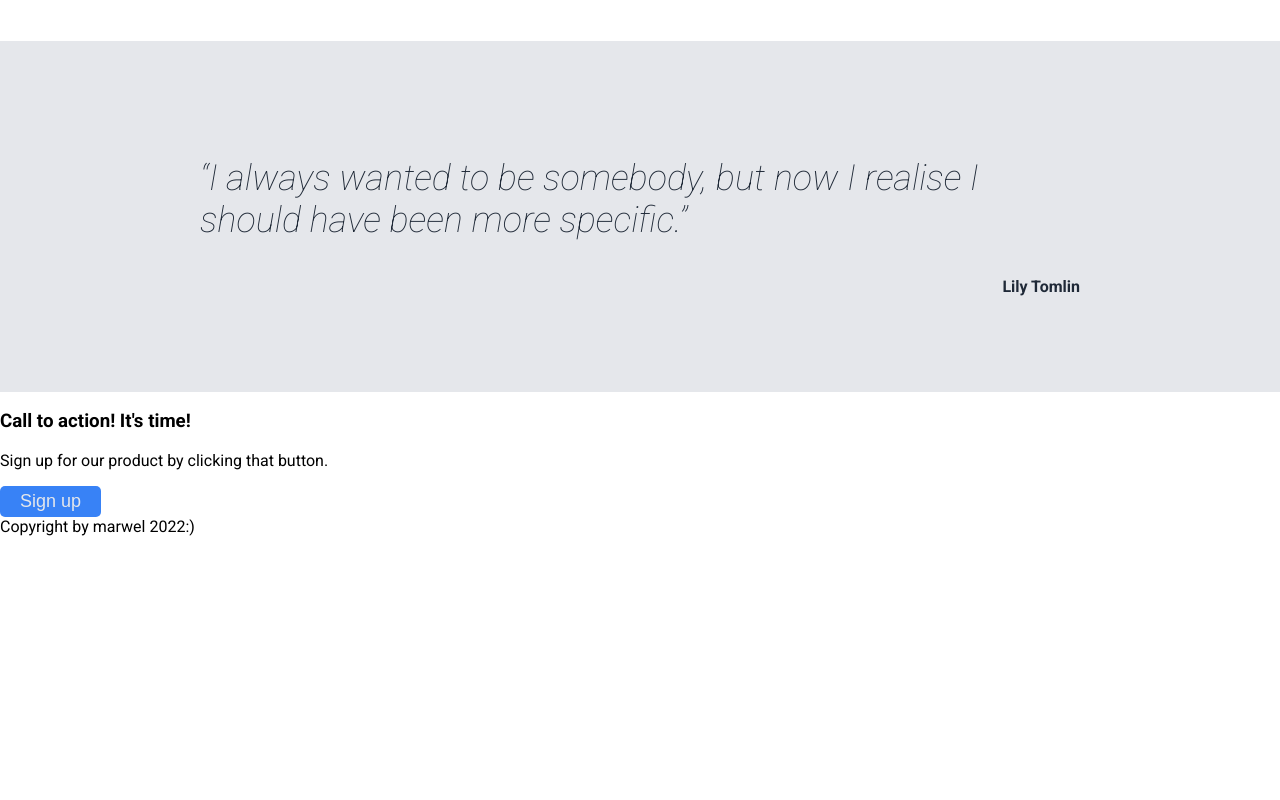
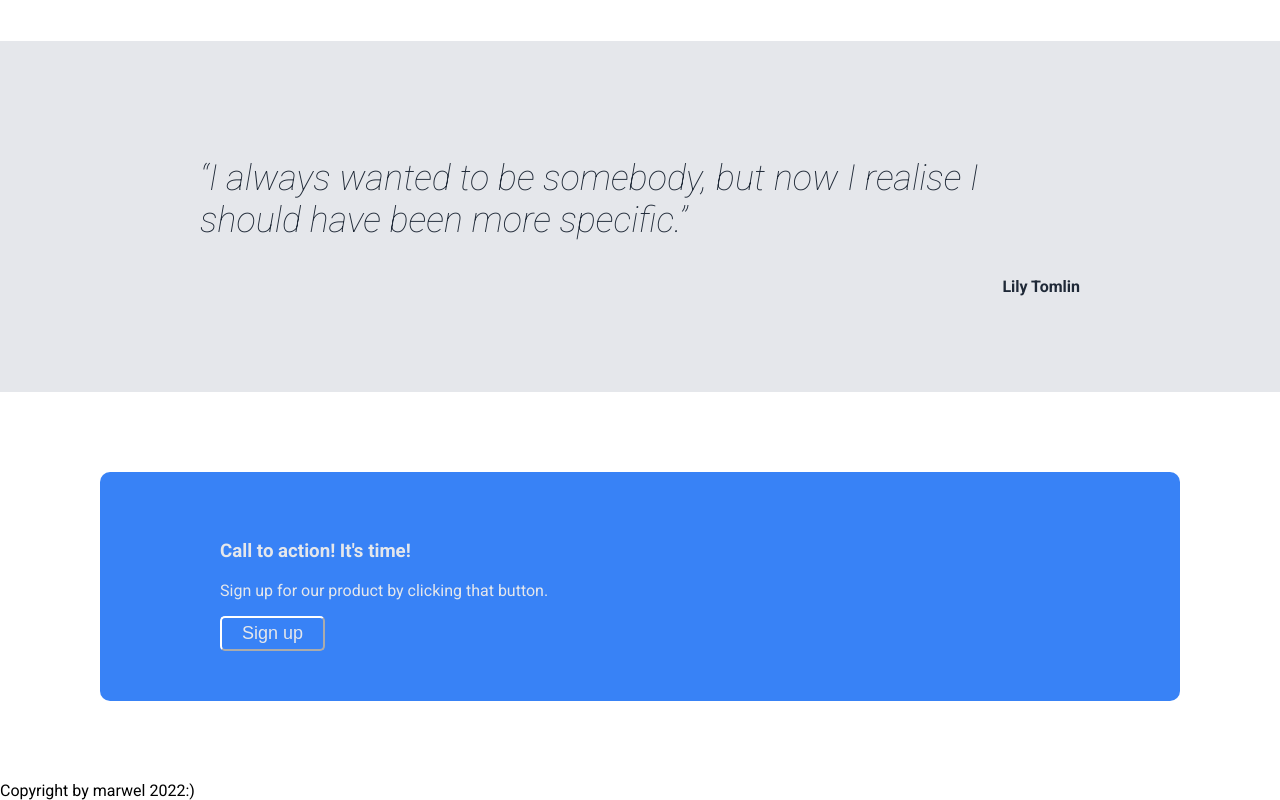
Before and after one commit to marwels/ODIN-project-Landing-page, a plain HTML site: page index.html in a window 1280 px wide. Shown: the part 973-1773 px from the top of the page. Before the commit the page ends 1509 px from the top, so only its background shows below. Drawn offline with Linux system fonts and the light colour scheme.

Commit message:
style action-section elements (colors, pading, margin etc.)

```diff
--- a/style.css
+++ b/style.css
@@ -2,6 +2,7 @@ body {
     font-family: 'Roboto', sans-serif;
     padding: 0;
     margin: 0;
+    background-color: white;
 }
 
 .dark-section {
@@ -75,7 +76,7 @@ button {
     font-size: 18px;
     color: #E5E7EB;
     box-shadow: none;
-    border: 0px;
+    border-color: #3882F6;
     padding: 5px 20px;
 }
 
@@ -139,3 +140,15 @@ a, a:link, a:visited, a:focus, a:hover, a:active {
     font-weight: bold;
     text-align: right;
 }
+
+.action-section {
+    background-color: #3882F6;
+    margin: 80px 100px;
+    border-radius: 10px;
+    padding: 50px 120px;
+    color: #E5E7EB;
+}
+
+.action-section>button {
+    border-color: white;
+}
```
